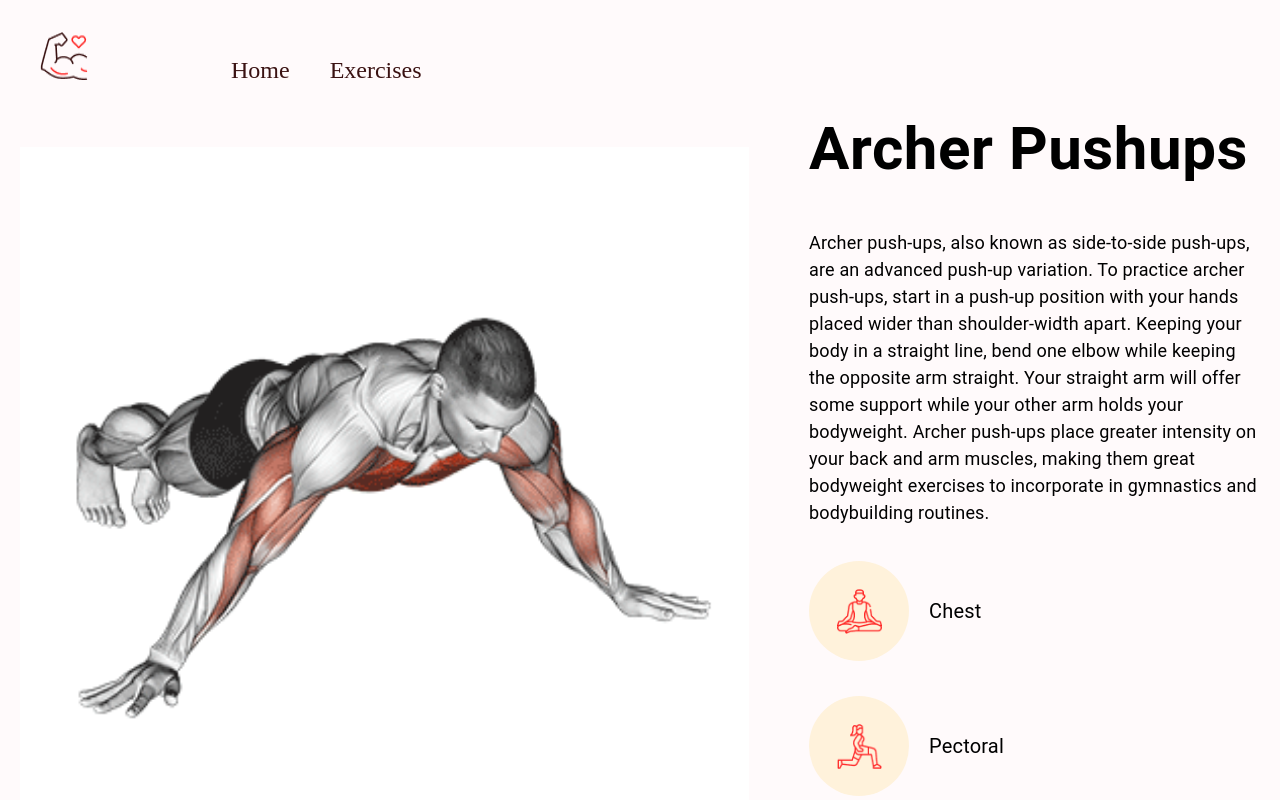
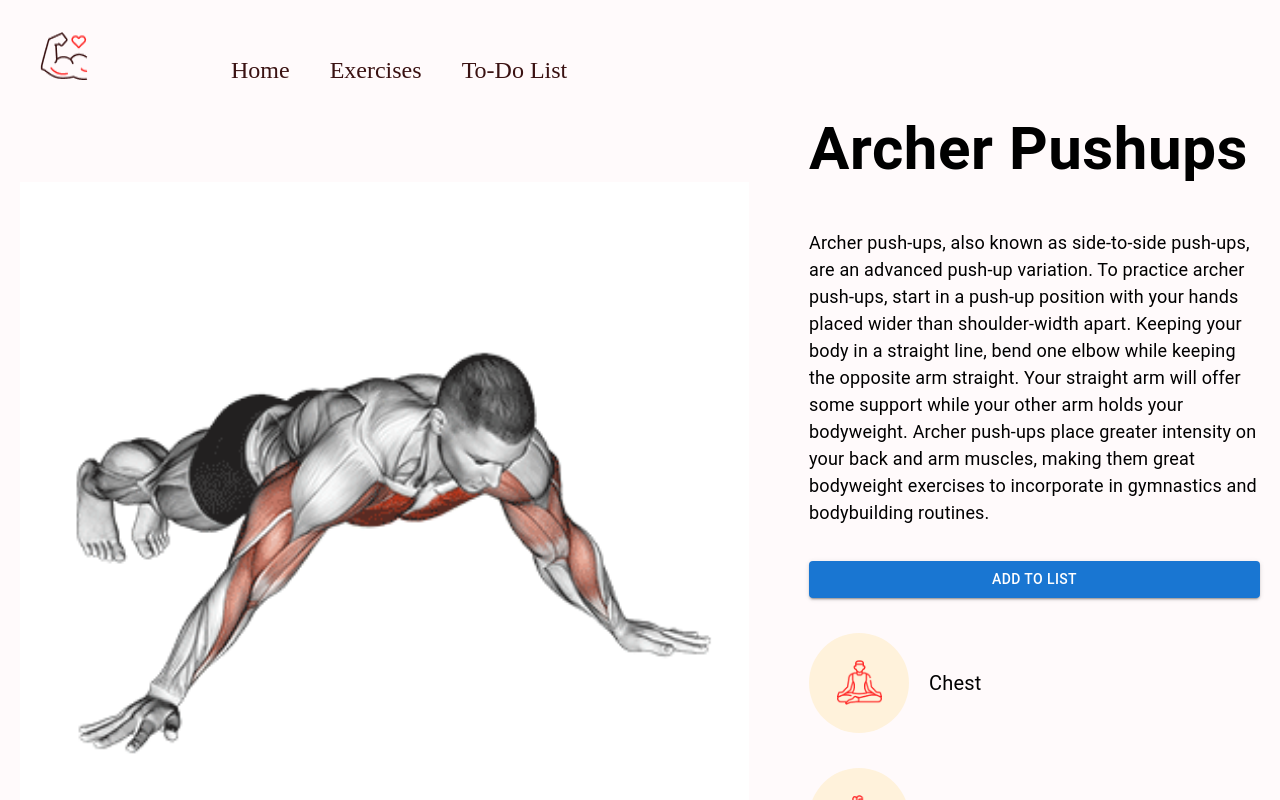
Before and after one commit to ayushgupta14/ExercisesHere, a React (Create React App) app: page /exercise/Archerpushups in a window 1280 px wide. Shown: the top 800 px of the page. Built offline with nearby package versions, Linux system fonts and the light colour scheme.

Commit message:
React redux implemented

```diff
--- a/package.json
+++ b/package.json
@@ -5,14 +5,18 @@
   "dependencies": {
     "@emotion/react": "^11.11.4",
     "@emotion/styled": "^11.11.5",
+    "@mui/icons-material": "^5.15.18",
     "@mui/material": "^5.15.18",
+    "@reduxjs/toolkit": "^2.2.5",
     "@testing-library/jest-dom": "^5.17.0",
     "@testing-library/react": "^13.4.0",
     "@testing-library/user-event": "^13.5.0",
     "react": "^18.3.1",
     "react-dom": "^18.3.1",
+    "react-redux": "^9.1.2",
     "react-router-dom": "^6.23.1",
     "react-scripts": "5.0.1",
+    "redux": "^5.0.1",
     "web-vitals": "^2.1.4"
   },
   "scripts": {
--- a/public/index.html
+++ b/public/index.html
@@ -24,7 +24,7 @@
       work correctly both with client-side routing and a non-root public URL.
       Learn how to configure a non-root public URL by running `npm run build`.
     -->
-    <title>React App</title>
+    <title>ExercisesHere</title>
   </head>
   <body>
     <noscript>You need to enable JavaScript to run this app.</noscript>
--- a/src/App.js
+++ b/src/App.js
@@ -6,6 +6,8 @@ import Navbar from './Components/Navbar';
 import Footer from './Components/Footer';
 import Home from './Components/Home';
 import Exercises from './Components/Exercises';
+
+import ToDoList from './Components/ToDoComps/ToDoList';
 
 import Details from './Components/ExerciseDetails/Details';
 
@@ -18,7 +20,9 @@ function App() {
         <Route path='/' element={<Home />} />
         <Route path='/exercises' element={<Exercises />} />
         <Route path='/exercise/:exerciseId' element={<Details />}/>
+        <Route path='/list' element={<ToDoList />}/>
       </Routes>
+      {/* <ToDoList /> */}
       <Footer />
     </Box>
   );
--- a/src/Components/ExerciseComps/ExerciseList.js
+++ b/src/Components/ExerciseComps/ExerciseList.js
@@ -1,6 +1,9 @@
 import React from 'react';
-import { Box, Typography, Stack } from '@mui/material';
+import { Box, Typography, Stack, Button } from '@mui/material';
 import { Link } from 'react-router-dom';
+
+import { useDispatch } from 'react-redux';
+import { addToDo } from '../../ReduxComps/Features/TodoSlice';
 
 import Archerpushups from '../../Assets/ExerciseGif/ArcherPushups.gif';
 import assistedpullups from '../../Assets/ExerciseGif/assistedpullups.gif';
@@ -19,10 +22,15 @@ const exercises = [
 ];
 
 const ExerciseList = () => {
+  const dispatch = useDispatch();
+
+
   return (
     <Box id='#exercise'>
       <Stack direction='row' flexWrap='wrap' justifyContent='center' sx={{ gap: { lg: '107px', xs: '50px' } }}>
         {exercises.map((exercise, index) => (
+          <Box display='flex' flexDirection='column' alignItems='center'
+          >
             <Link
               key={index}
               to={`/exercise/${exercise.id}`}
@@ -37,6 +45,8 @@ const ExerciseList = () => {
                 {exercise.text}
               </Typography>
             </Link>
+            <Button variant='contained' onClick={() => dispatch(addToDo({ id: exercise.id, text: exercise.text, src: exercise.src }))}>Add to list</Button>
+          </Box>
         ))}
       </Stack>
     </Box>
--- a/src/Components/ExerciseComps/ExerciseList2.js
+++ b/src/Components/ExerciseComps/ExerciseList2.js
@@ -1,10 +1,14 @@
 import React from 'react';
-import { Box, Typography, Stack } from '@mui/material';
+import { Box, Typography, Stack, Button } from '@mui/material';
 import { Link } from 'react-router-dom';
+
+import { useDispatch } from 'react-redux';
+import { addToDo } from '../../ReduxComps/Features/TodoSlice';
 
 import bicepcurls from '../../Assets/ExerciseGif/bicepcurls.gif';
 import burpee from '../../Assets/ExerciseGif/burpee.gif';
 import astridejumps from '../../Assets/ExerciseGif/astridejumps.gif';
+
 
 const exercises = [
   { id: 'Bicepcurls', src: bicepcurls, alt: "Bicep curls", text: "Bicep Curls"},
@@ -13,10 +17,16 @@ const exercises = [
 ]
 
 const ExerciseList2 = () => {
+
+  const dispatch = useDispatch();
+
   return (
     <Box mt='50px'>
       <Stack direction='row' flexWrap='wrap' justifyContent='center' sx={{ gap: { lg: '107px', xs: '50px' } }}>
         {exercises.map((exercise, index) => (
+          <Box>
+
+
           <Link key={index} to={`/exercise/${exercise.id}`}
           onClick={(e) => {
             // e.preventDefault();
@@ -28,6 +38,8 @@ const ExerciseList2 = () => {
           {exercise.text}
         </Typography>
           </Link>
+          <Button style={{ alignSelf: 'center' }} variant='contained' onClick={() => dispatch(addToDo({ id: exercise.id, text: exercise.text, src: exercise.src }))}>Add to list</Button>
+          </Box>
         ))}
 
       </Stack>
--- a/src/Components/ExerciseDetails/Details.js
+++ b/src/Components/ExerciseDetails/Details.js
@@ -1,6 +1,9 @@
 import React from 'react';
 import { Box, Button, Stack, Typography } from '@mui/material';
 import { useParams } from 'react-router-dom';
+
+import { useDispatch } from 'react-redux';
+import { addToDo } from '../../ReduxComps/Features/TodoSlice';
 
 import exer from './exer';
 
@@ -10,9 +13,10 @@ import equip from '../../Assets/icons/equipment.png';
 
 import SimilarExercise from '../ExerciseComps/SimilarExercise';
 
+const Details = () => {
 
+  const dispatch = useDispatch();
 
-const Details = () => {
   const { exerciseId } = useParams();
   const exes = exer.find(ex => ex.id === exerciseId);
 
@@ -32,6 +36,10 @@ const Details = () => {
           <Typography sx={{ fontSize: { lg: '18px', xs: '15px' } }}>
             {exes.description}
           </Typography>
+
+          <Stack>
+            <Button variant='contained' onClick={() => dispatch(addToDo({ id: exes.id, text: exes.text, src: exes.src }))}>Add to List</Button>
+          </Stack>
 
           <Stack direction='row' alignItems='center' gap='20px'>
             <Button sx={{ background: '#FFF2DB', height: '100px', width: '100px', borderRadius: '50%' }}>
--- a/src/Components/HomeComps/HeroBanner.js
+++ b/src/Components/HomeComps/HeroBanner.js
@@ -26,7 +26,7 @@ const HeroBanner = () => {
         lineHeight='35px' >Explore the exercises that you need to reach your daily fitness goal.</Typography>
 
         <Stack>
-            <a href="/exercises" style={{ fontSize: '22px', textDecoration: 'none', textTransform: 'none', textAlign: 'center', padding: '14px', color: '#fff', backgroundColor: '#ff2625', width: '200px', borderRadius: '8px', marginTop: '44px'}}>Exercise</a>
+            <a href="/list" style={{ fontSize: '22px', textDecoration: 'none', textTransform: 'none', textAlign: 'center', padding: '14px', color: '#fff', backgroundColor: '#ff2625', width: '200px', borderRadius: '8px', marginTop: '44px'}}>To Do List</a>
         </Stack>
 
         <Typography fontWeight={700} fontSize='200px' sx={{ opacity: 0.1, display: {lg: 'block', xs: 'none'}}}>Exercise</Typography>
--- a/src/Components/Navbar.js
+++ b/src/Components/Navbar.js
@@ -18,8 +18,16 @@ const Navbar = () => {
             <Stack
             direction='row'
             alignItems='flex-end'
-            fontSize='24px'
-            gap='40px'>
+            sx={{
+                fontSize: {
+                    lg: '24px',
+                    xs: '20px'
+                },
+                gap: {
+                    lg: '40px',
+                    xs: '20px'
+                }
+            }}>
                 <NavLink to='/' style={({isActive}) => ({
                     textDecoration: 'none',
                     color:'#3A1212',
@@ -33,6 +41,14 @@ const Navbar = () => {
                     Exercises
                 </NavLink>
 
+                <NavLink to='/list' style={({ isActive }) => ({
+                    textDecoration: 'none',
+                    color: '#3A1212',
+                    borderBottom: isActive ? '2px solid #FF2625' : 'none'
+                })}>
+                    To-Do List
+                </NavLink>
+
             </Stack>
         </Stack>
     )
--- /dev/null
+++ b/src/Components/ToDoComps/ToDoList.js
@@ -0,0 +1,40 @@
+import React from 'react';
+import { useDispatch, useSelector } from 'react-redux';
+import { removeToDo } from '../../ReduxComps/Features/TodoSlice';
+import { Box, Stack, Button, Typography } from '@mui/material';
+import { Link } from 'react-router-dom';
+
+const ToDoList = () => {
+
+    const todoList = useSelector(state => state.todo.todoList);
+    const dispatch = useDispatch();
+
+
+    return (
+        <Box>
+            <Typography variant='h4' textAlign='center' mt='45px' mb='50px'>
+                To-Do List
+            </Typography>
+
+            <Stack direction='row' flexWrap='wrap' justifyContent='center' sx={{ gap: { lg: '107px', xs: '50px' } }}>
+                {todoList.map((item, index) => (
+                    <Box key={index} className='ex-box' style={{ textDecoration: 'none', textAlign: 'center' }}>
+                            <Link style={{ textDecoration: 'none' }} to={`/exercise/${item.id}`}>
+                                <img src={item.src} alt="Image" />
+                                <Typography ml='21px' color='#000' fontWeight='bold' sx={{ fontSize: { lg: '24px', xs: '20px' } }} mt="11px" pb="10px" textTransform="capitalize">
+                                    {item.text}
+                                </Typography>
+                            </Link>
+
+
+                        <Button variant="contained" color="secondary" onClick={() => dispatch(removeToDo(item.id))}>
+                            Remove
+                        </Button>
+                    </Box>
+                ))}
+            </Stack>
+        </Box>
+    );
+};
+
+export default ToDoList
--- /dev/null
+++ b/src/ReduxComps/Features/TodoSlice.js
@@ -0,0 +1,22 @@
+import { createSlice } from "@reduxjs/toolkit";
+
+const initialState = {
+    todoList: [],
+};
+
+const todoSlice = createSlice({
+    name: 'todo',
+    initialState,
+    reducers: {
+        addToDo: (state, action) => {
+            state.todoList.push(action.payload)
+        },
+        removeToDo: (state, action) => {
+            state.todoList = state.todoList.filter(item => item.id !== action.payload)
+        },
+    },
+})
+
+export const { addToDo, removeToDo } = todoSlice.actions;
+
+export default todoSlice.reducer;
--- /dev/null
+++ b/src/ReduxComps/Store.js
@@ -0,0 +1,10 @@
+import { configureStore } from '@reduxjs/toolkit';
+import todoReducer from './Features/TodoSlice';
+
+export const store = configureStore({
+    reducer: {
+        todo: todoReducer
+    },
+});
+
+export default store;
--- a/src/index.js
+++ b/src/index.js
@@ -2,6 +2,9 @@ import React from 'react';
 import ReactDOM from 'react-dom/client';
 import './index.css';
 import App from './App';
+
+import { Provider } from 'react-redux';
+import store from './ReduxComps/Store';
 
 import { BrowserRouter } from 'react-router-dom';
 
@@ -9,6 +12,8 @@ import { BrowserRouter } from 'react-router-dom';
 const root = ReactDOM.createRoot(document.getElementById('root'));
 root.render(
   <BrowserRouter>
-    <App />
+    <Provider store={store}>
+      <App />
+    </Provider>
   </BrowserRouter>
 );
```
Also changed, not shown: 1 other file (tests, documents, lock files or other folders). Lines whose indentation alone changed are shown as unchanged.
